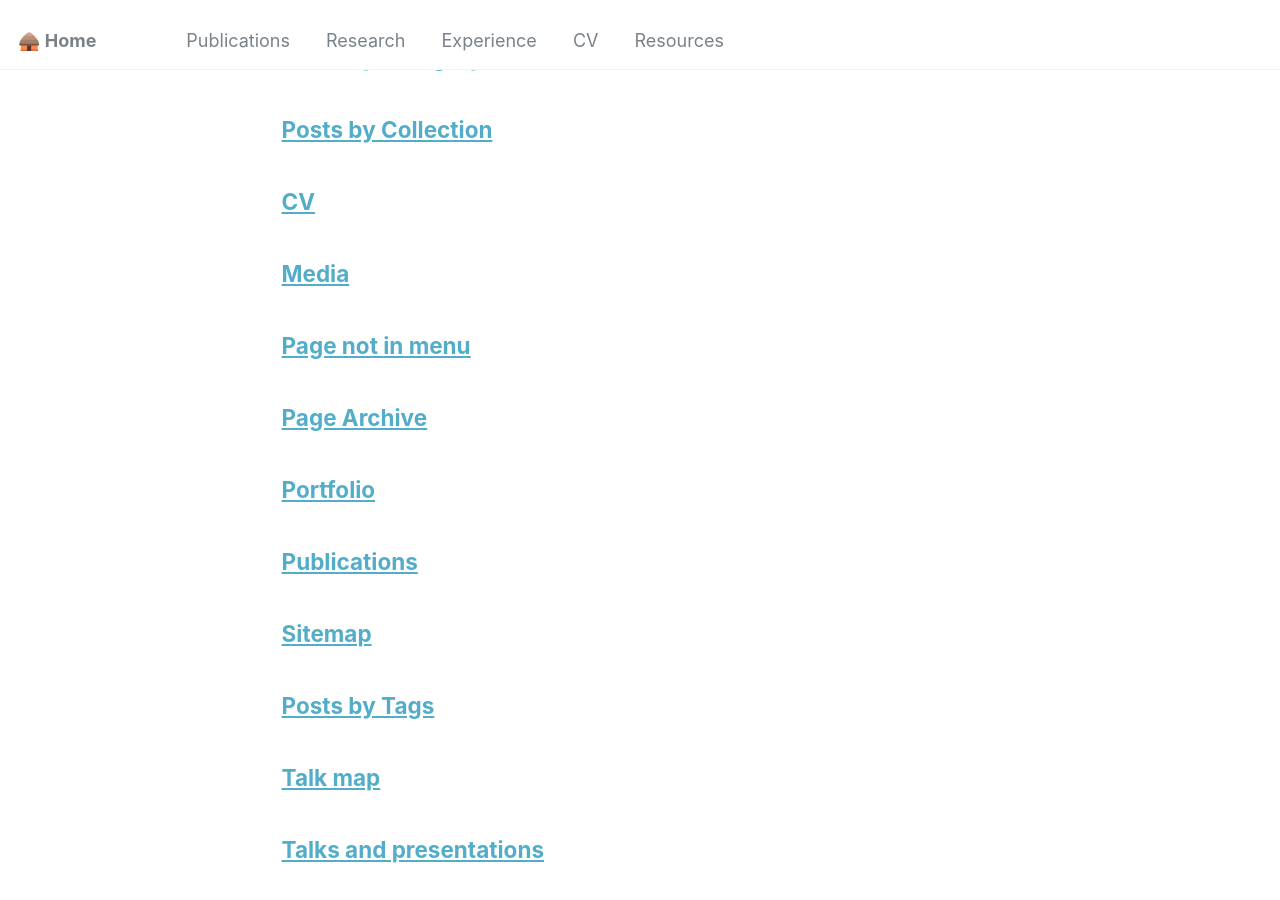
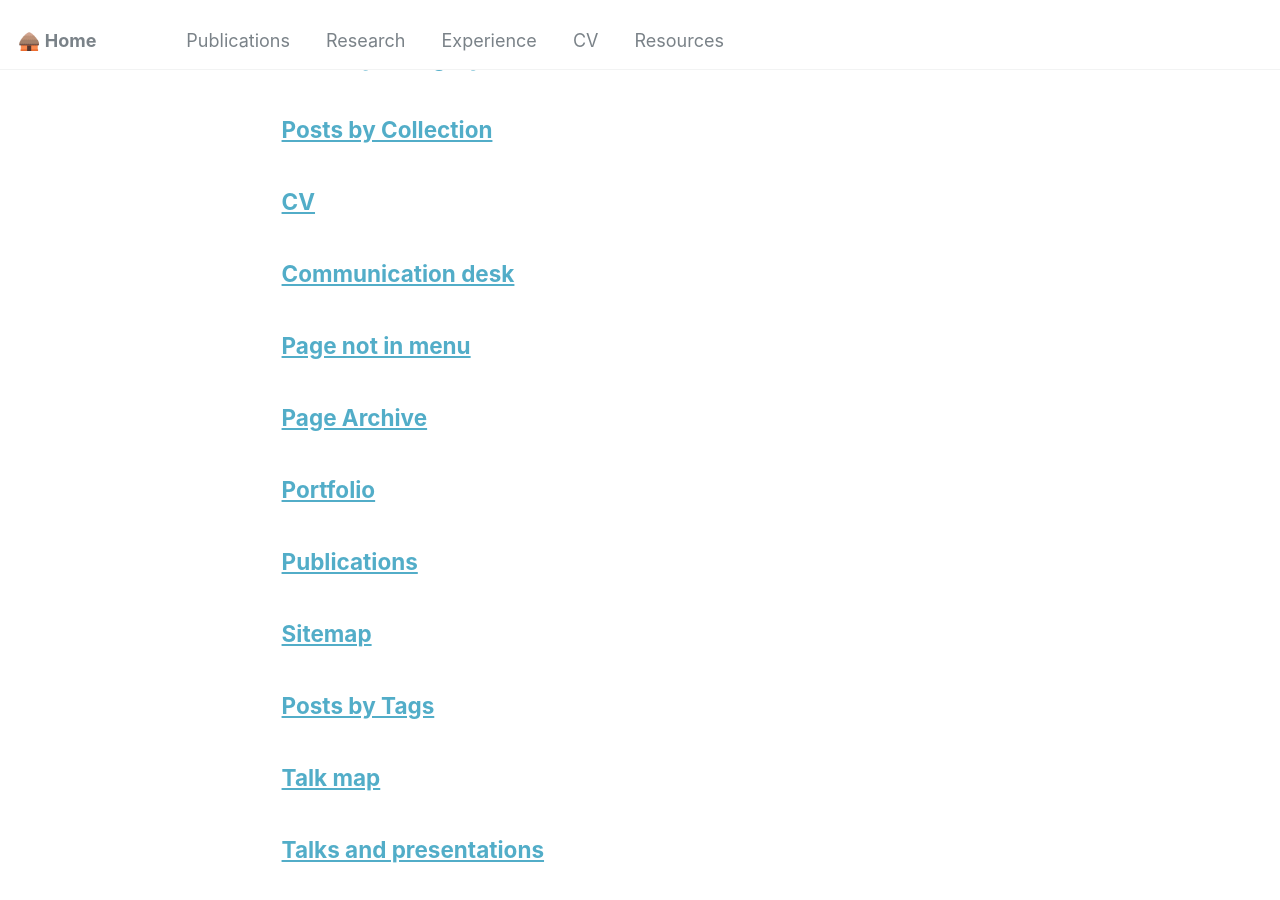
Before and after one commit to sogada/sogada.github.io, a Jekyll site: the page built from _pages/page-archive.html, in a window 1280 px wide and 900 px high, scrolled down 351 px. Built offline with Jekyll 4.4.1, drawn with Linux system fonts in a browser that asks for light colours.

Commit message:
Update markdown.md

```diff
--- a/_pages/markdown.md
+++ b/_pages/markdown.md
@@ -1,5 +1,5 @@
 ---
-title: "Media "
+title: "Communication desk"
 collection: pages
 ---
 Summary of my work covered by media or other sources.
```
